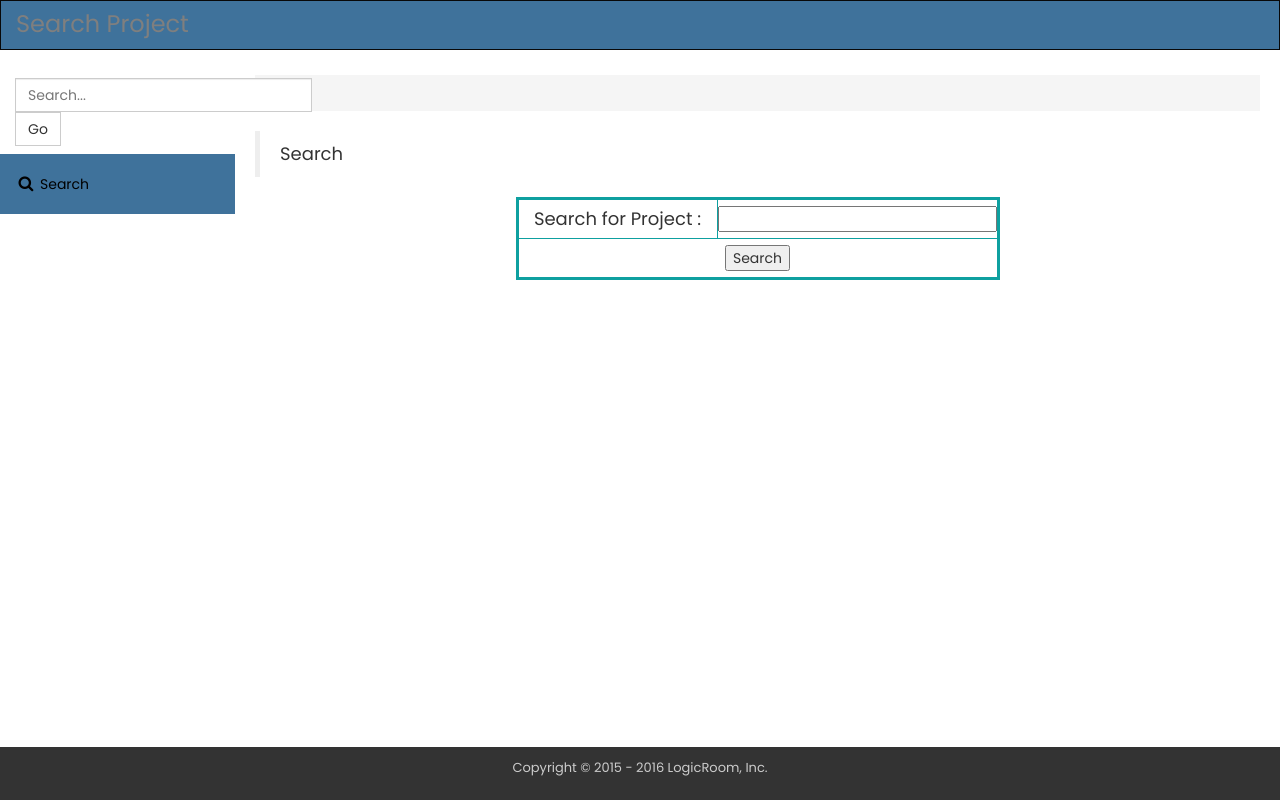
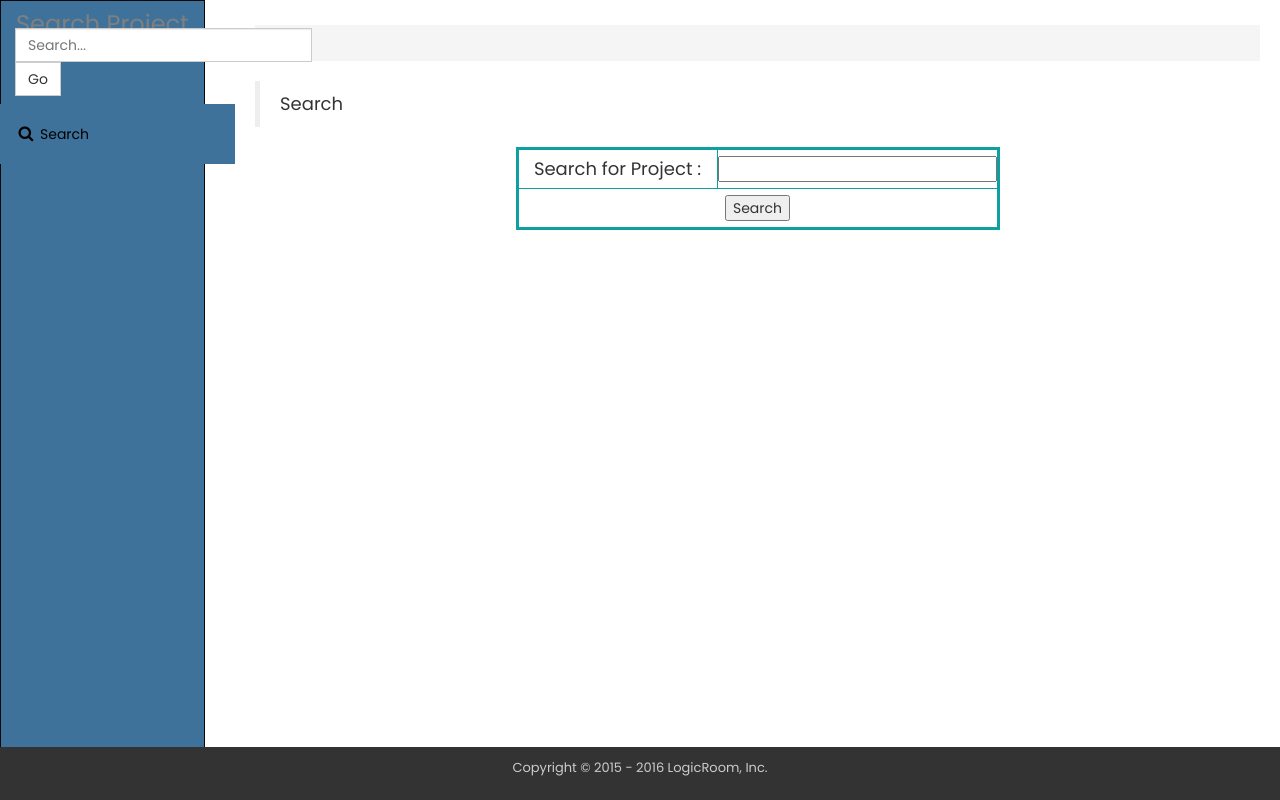
Before and after one commit to NiravMadariya-zz/LogicRoom1.0, a PHP site: page /Search.php in a window 1280 px wide. Run offline with PHP 8.4, Linux system fonts and the light colour scheme.

Commit message:
Update Search.php

```diff
--- a/Search.php
+++ b/Search.php
@@ -25,7 +25,7 @@ $_SESSION['page']="Search";
 	</style>
 </head>
 <body>
-  <div class="navbar navbar-inverse" role="navigation" style="background-color: #3f729b !important;">
+  <div class="navbar navbar-inverse" role="navigation" style="background-color: #3f729b !important; position:fixed; height:100%;">
       <div class="navbar-header">
         <div class="logo"><?if(isset($_SESSION['name'])){echo "<h1>Search Project - ".$_SESSION['name']."</h1>";}else{echo "<h1>Search Project</h1>";}?></div>
         <button type="button" class="navbar-toggle" data-toggle="collapse" data-target=".navbar-collapse">
```
